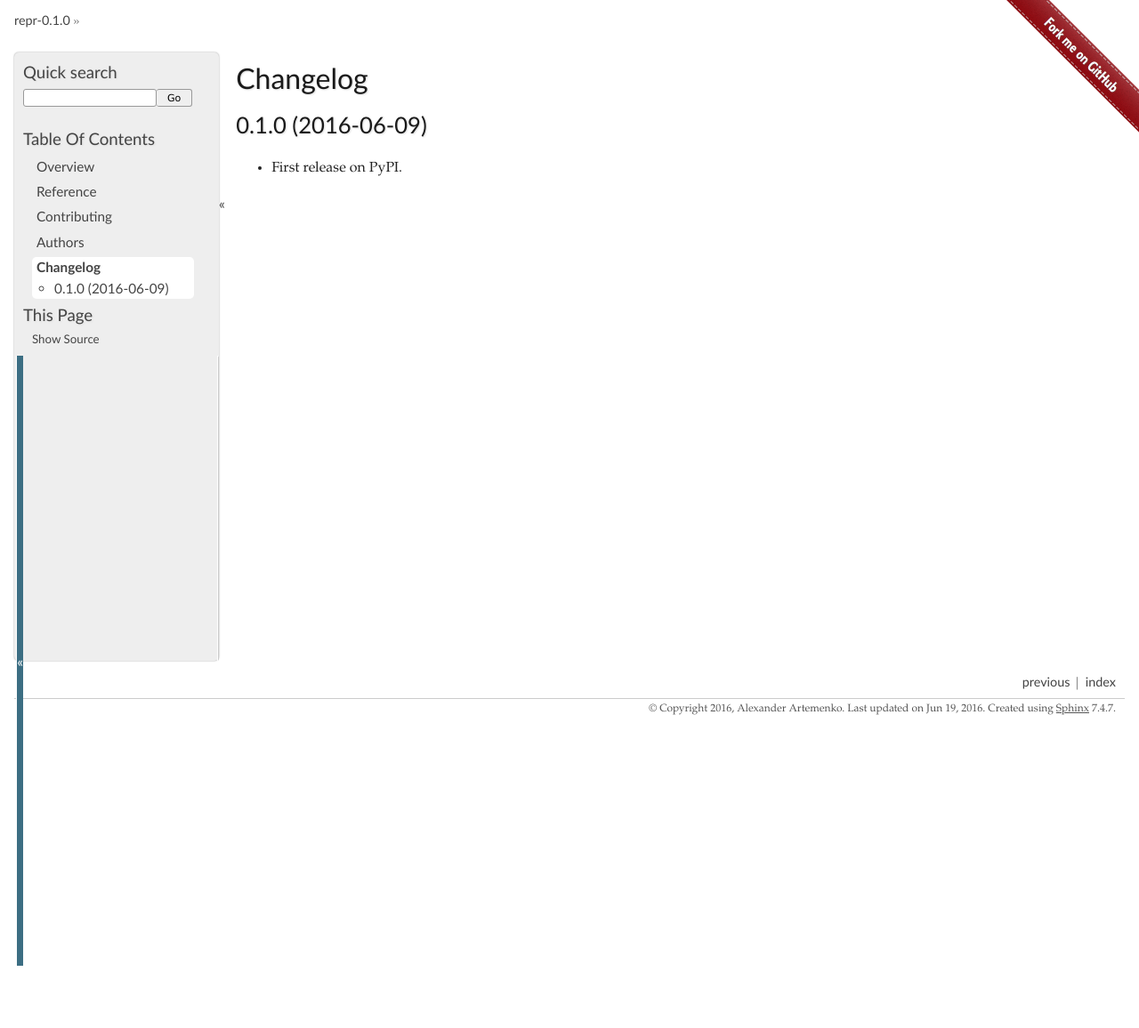
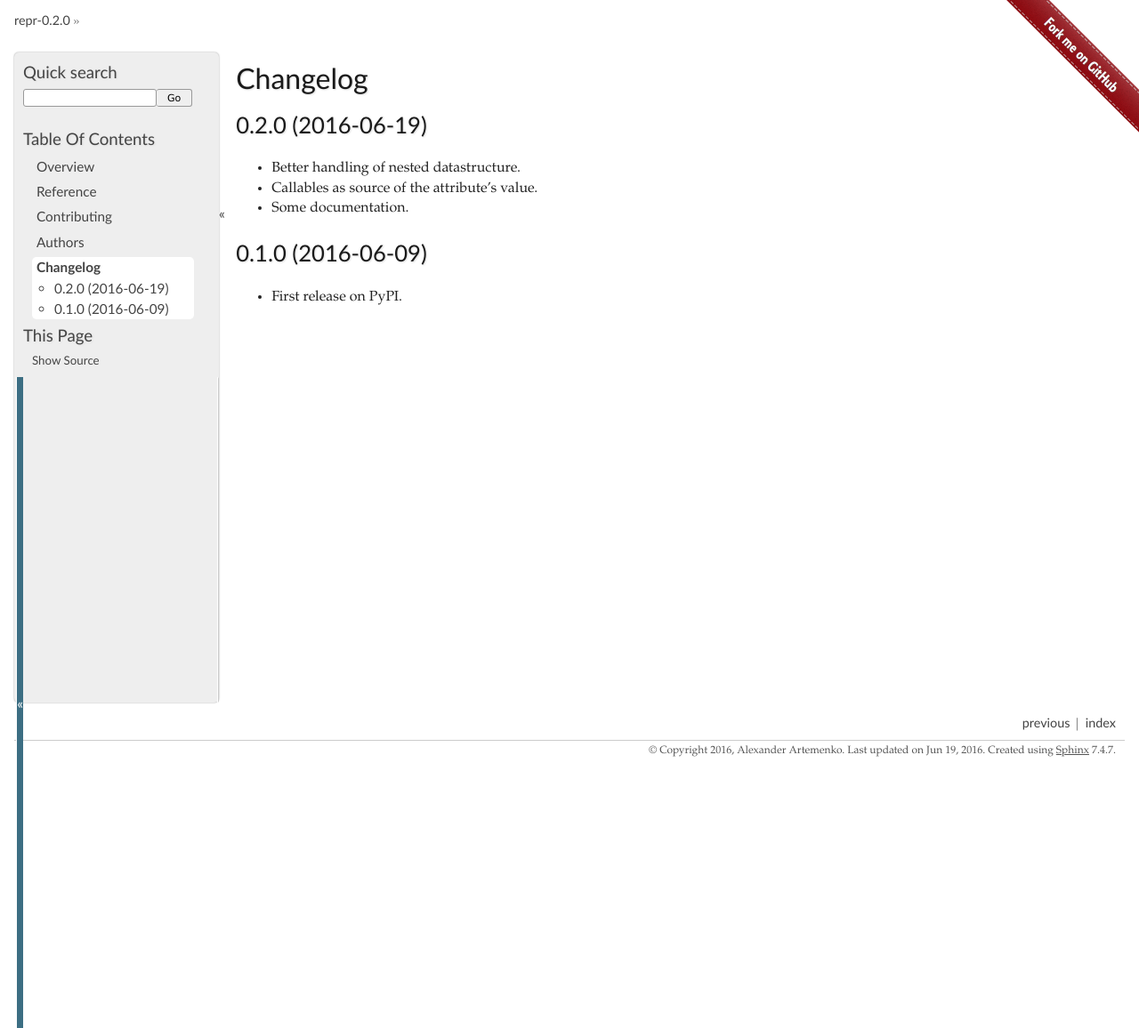
Before and after one commit to svetlyak40wt/python-repr, a Sphinx documentation site: the page built from docs/changelog.rst, in a window 1280 px wide. Shown: the whole page at 89% size. Built offline with Sphinx 7.4.7, drawn with Linux system fonts in a browser that asks for light colours; before the commit the page ends 1086 px from its top, so only the background shows below that.

Commit message:
Version 0.2.0

```diff
--- a/CHANGELOG.rst
+++ b/CHANGELOG.rst
@@ -1,8 +1,14 @@
-
 Changelog
 =========
 
+0.2.0 (2016-06-19)
+------------------
+
+* Better handling of nested datastructure.
+* Callables as source of the attribute's value.
+* Some documentation.
+
 0.1.0 (2016-06-09)
------------------------------------------
+------------------
 
 * First release on PyPI.
--- a/docs/conf.py
+++ b/docs/conf.py
@@ -26,7 +26,7 @@ project = u'repr'
 year = '2016'
 author = u'Alexander Artemenko'
 copyright = '{0}, {1}'.format(year, author)
-version = release = u'0.1.0'
+version = release = u'0.2.0'
 
 pygments_style = 'trac'
 templates_path = ['.']
--- a/setup.py
+++ b/setup.py
@@ -23,7 +23,7 @@ def read(*names, **kwargs):
 
 setup(
     name='repr',
-    version='0.1.0',
+    version='0.2.0',
     license='BSD',
     description='A shortcut to generate __repr__ methods for python classes',
     long_description='%s\n%s' % (
--- a/src/magic_repr/__init__.py
+++ b/src/magic_repr/__init__.py
@@ -5,10 +5,10 @@ import sys
 
 from six.moves import zip
 from itertools import starmap, chain
-from operator import attrgetter, itemgetter
+from operator import attrgetter
 
 
-__version__ = "0.1.0"
+__version__ = "0.2.0"
 
 __all__ = ['make_repr']
 
```
Also changed, not shown: .bumpversion.cfg.
